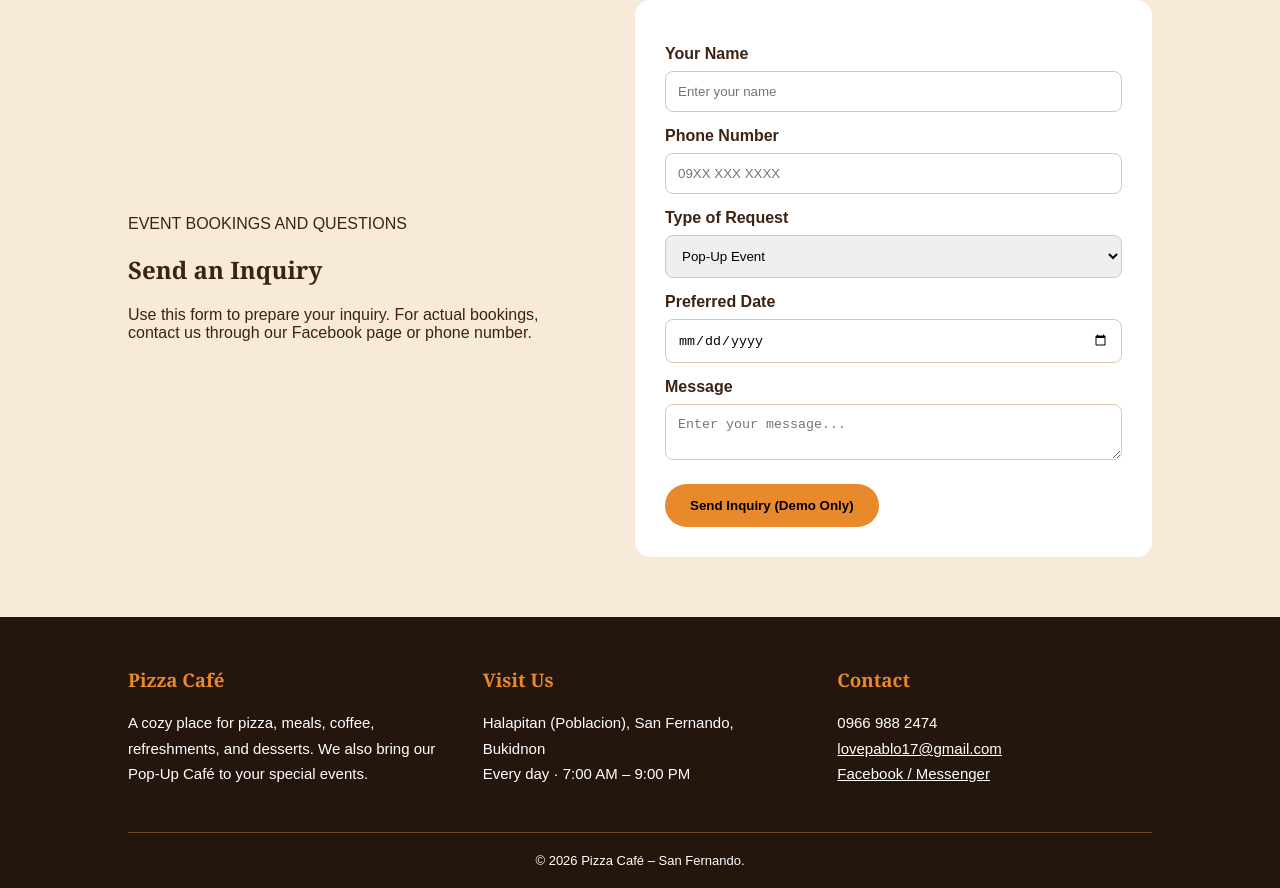
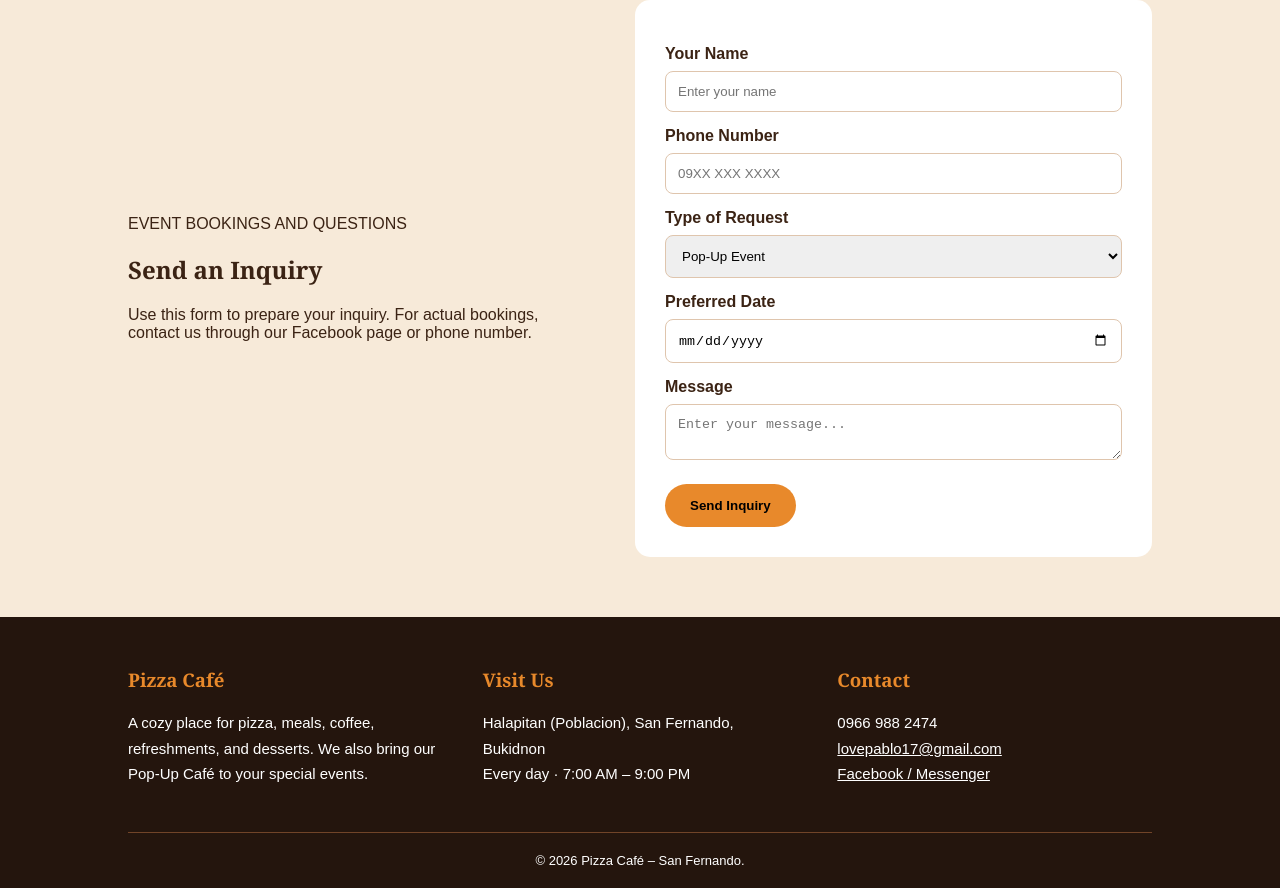
Before and after one commit to Keithvan-Tacs/Taclob-website, a plain HTML site: page index.html in a window 1280 px wide. Shown: the part 3502-4390 px from the top of the page. Drawn offline with Linux system fonts and the light colour scheme.

Commit message:
PIZZA HOME CAFE | | |

```diff
--- a/index.html
+++ b/index.html
@@ -250,7 +250,7 @@ about us -->
         <label>Message</label>
         <textarea placeholder="Enter your message..."></textarea>
 
-        <button type="button">Send Inquiry (Demo Only)</button>
+        <button type="button">Send Inquiry </button>
 
     </form>
 
```
